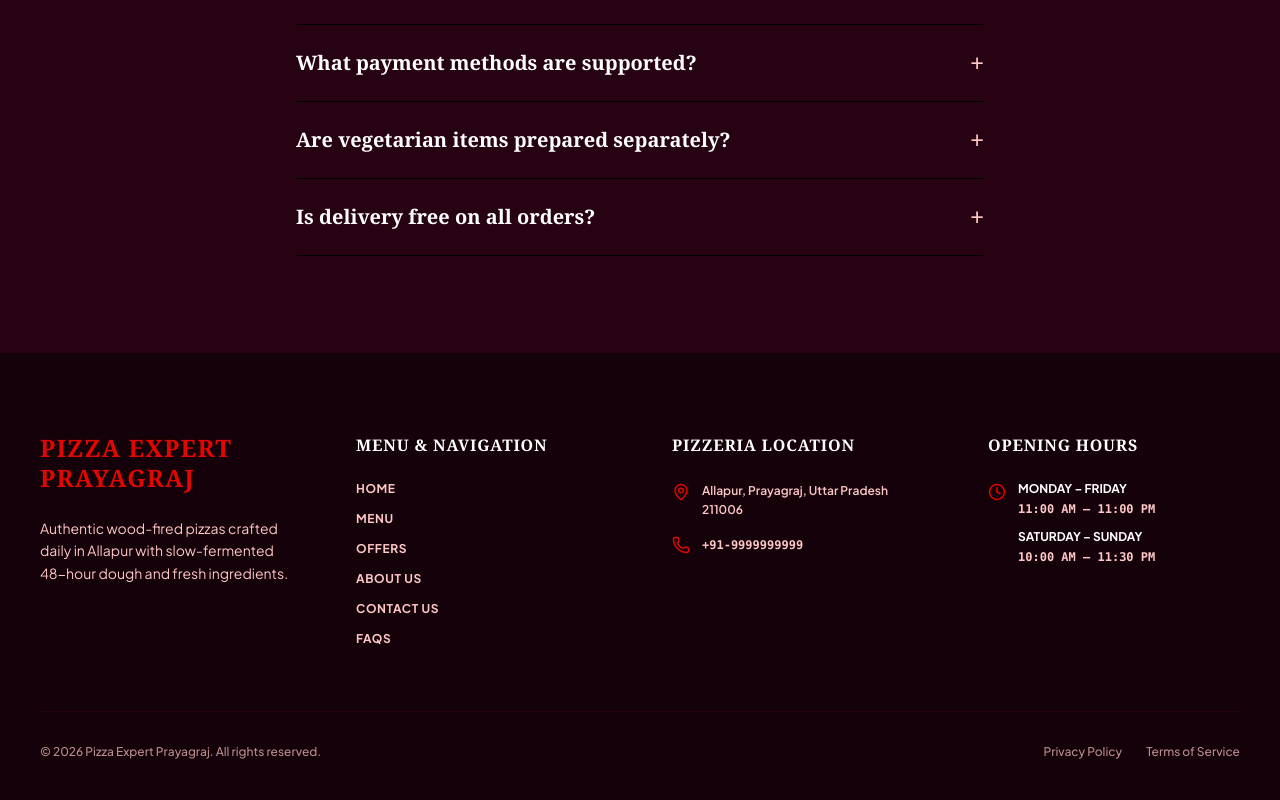
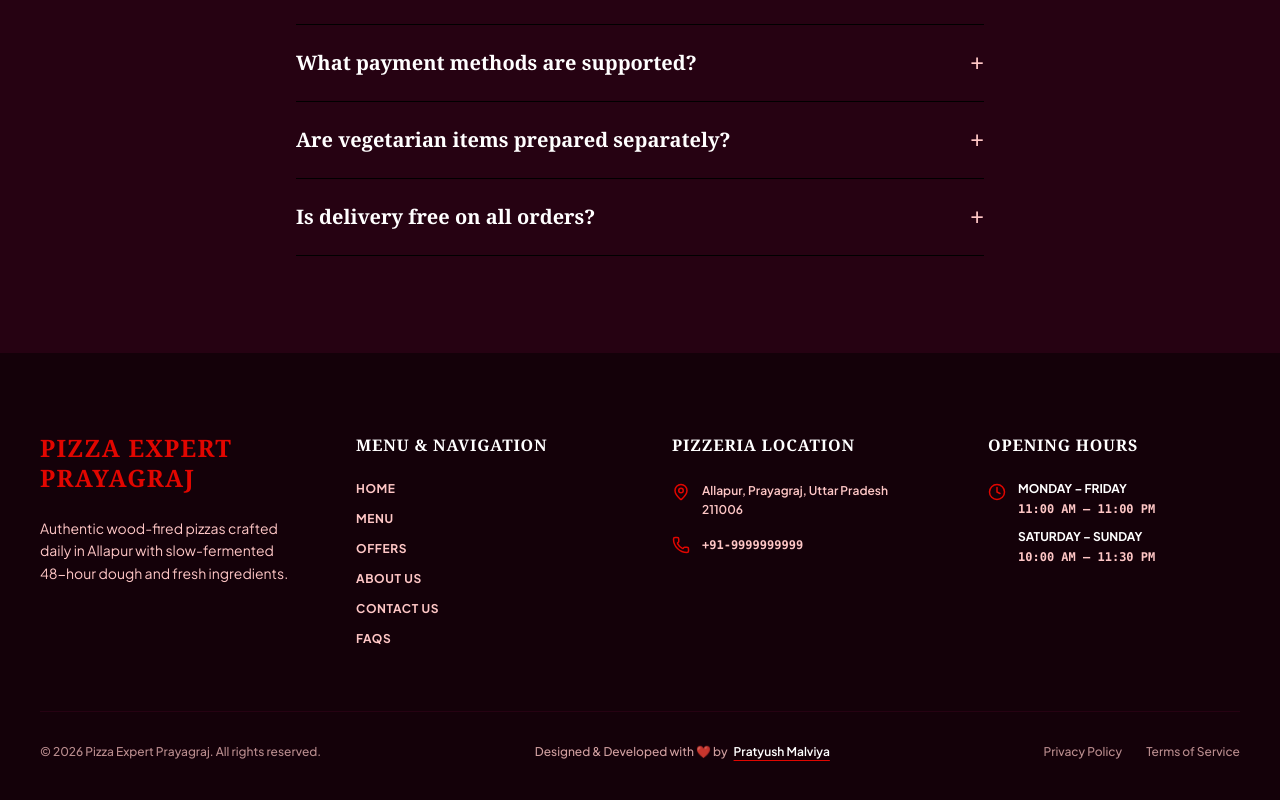
Before and after one commit to Pratyush-Malviya/pizza-expert-prayagraj, a Next.js app: page / in a window 1280 px wide. Shown: the part 4579-5379 px from the top of the page. Built offline with nearby package versions, Linux system fonts and the light colour scheme; no server answers.

Commit message:
feat: add developer attribution to footer linking to Pratyush Malviya LinkedIn

```diff
--- a/components/layout/Footer.tsx
+++ b/components/layout/Footer.tsx
@@ -137,6 +137,19 @@ export default function Footer() {
         {/* Bottom Bar */}
         <div className="pt-8 border-t border-[#260212] flex flex-col md:flex-row items-center justify-between gap-4 text-xs font-medium text-[#ffc7c6]/70">
           <p>© {new Date().getFullYear()} {mounted ? storeSettings.businessName : 'Pizza Expert Prayagraj'}. All rights reserved.</p>
+
+          <p className="text-xs text-[#ffc7c6]/80 flex items-center gap-1.5 font-medium">
+            <span>Designed & Developed with ❤️ by</span>
+            <a
+              href="https://www.linkedin.com/in/pratyushmalviy/"
+              target="_blank"
+              rel="noopener noreferrer"
+              className="text-white hover:text-[#e10600] font-semibold underline underline-offset-4 decoration-[#e10600] transition-colors inline-flex items-center gap-1"
+            >
+              Pratyush Malviya
+            </a>
+          </p>
+
           <div className="flex items-center gap-6">
             <Link href="/privacy" className="hover:text-white transition-colors">Privacy Policy</Link>
             <Link href="/terms" className="hover:text-white transition-colors">Terms of Service</Link>
```
